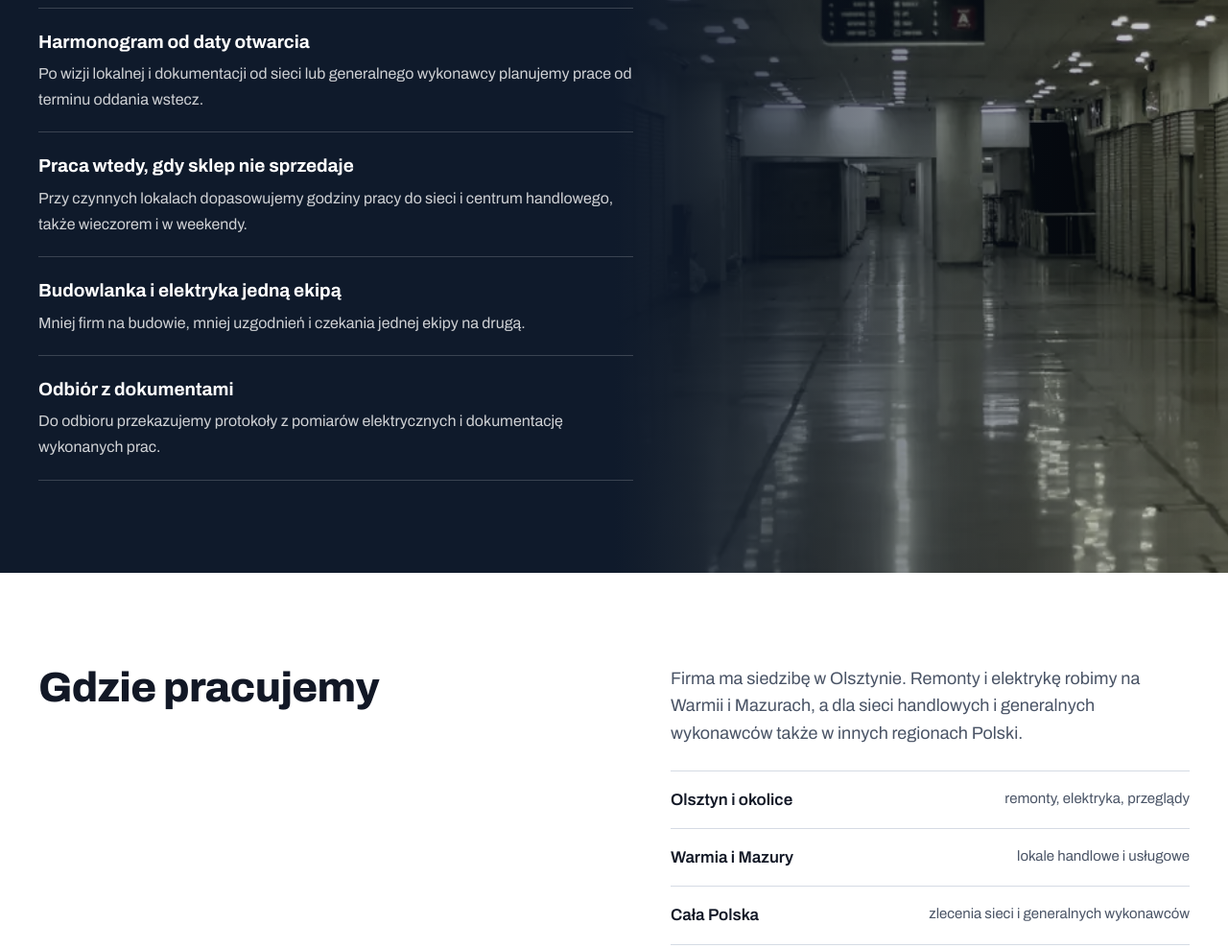
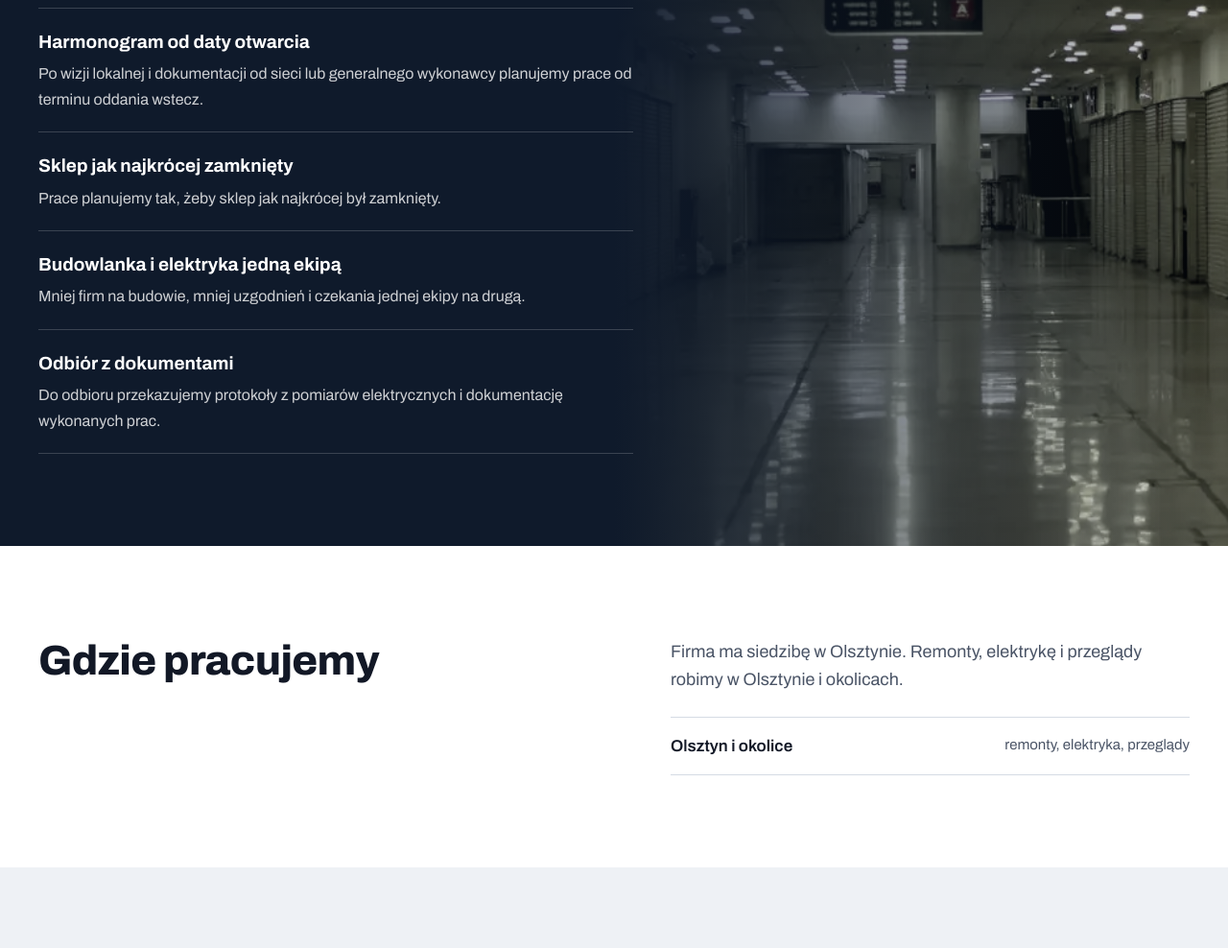
Before and after one commit to Disaster26/ag-remonty-koncepcja, a plain HTML site: page index.html in a window 1280 px wide. Shown: the part 2778-3766 px from the top of the page at 96% size. Drawn offline with Linux system fonts and the light colour scheme.

Commit message:
Tresci tylko z rozmowy: obszar Olsztyn, bez SEP i pracy wieczorami

```diff
--- a/index.html
+++ b/index.html
@@ -265,7 +265,7 @@ form .btn{width:100%}
     <li>Sprawdzenie wyłączników różnicowoprądowych</li>
     <li>Pomiary po remoncie i&nbsp;przed otwarciem lokalu</li>
    </ul>
-   <p class="uwaga">Pomiary wykonuje elektryk z&nbsp;uprawnieniami SEP.</p>
+   <p class="uwaga">Pomiary i&nbsp;protokoły z&nbsp;przeglądów elektrycznych.</p>
   </div>
  </div>
 </section>
@@ -278,7 +278,7 @@ form .btn{width:100%}
    <p class="wstep">Dla sieci handlowej liczy się dzień otwarcia albo oddania lokalu. Pod ten dzień układamy całą robotę.</p>
    <ul class="kroki">
     <li><b>Harmonogram od daty otwarcia</b><span>Po wizji lokalnej i&nbsp;dokumentacji od sieci lub generalnego wykonawcy planujemy prace od terminu oddania wstecz.</span></li>
-    <li><b>Praca wtedy, gdy sklep nie sprzedaje</b><span>Przy czynnych lokalach dopasowujemy godziny pracy do sieci i&nbsp;centrum handlowego, także wieczorem i&nbsp;w&nbsp;weekendy.</span></li>
+    <li><b>Sklep jak najkrócej zamknięty</b><span>Prace planujemy tak, żeby sklep jak najkrócej był zamknięty.</span></li>
     <li><b>Budowlanka i&nbsp;elektryka jedną ekipą</b><span>Mniej firm na budowie, mniej uzgodnień i&nbsp;czekania jednej ekipy na drugą.</span></li>
     <li><b>Odbiór z&nbsp;dokumentami</b><span>Do odbioru przekazujemy protokoły z&nbsp;pomiarów elektrycznych i&nbsp;dokumentację wykonanych prac.</span></li>
    </ul>
@@ -292,11 +292,9 @@ form .btn{width:100%}
    <h2>Gdzie pracujemy</h2>
   </div>
   <div>
-   <p>Firma ma siedzibę w&nbsp;Olsztynie. Remonty i&nbsp;elektrykę robimy na Warmii i&nbsp;Mazurach, a&nbsp;dla sieci handlowych i&nbsp;generalnych wykonawców także w&nbsp;innych regionach Polski.</p>
+   <p>Firma ma siedzibę w&nbsp;Olsztynie. Remonty, elektrykę i&nbsp;przeglądy robimy w&nbsp;Olsztynie i&nbsp;okolicach.</p>
    <div class="miejsca" style="margin-top:24px">
     <div>Olsztyn i&nbsp;okolice<small>remonty, elektryka, przeglądy</small></div>
-    <div>Warmia i&nbsp;Mazury<small>lokale handlowe i&nbsp;usługowe</small></div>
-    <div>Cała Polska<small>zlecenia sieci i&nbsp;generalnych wykonawców</small></div>
    </div>
   </div>
  </div>
```
